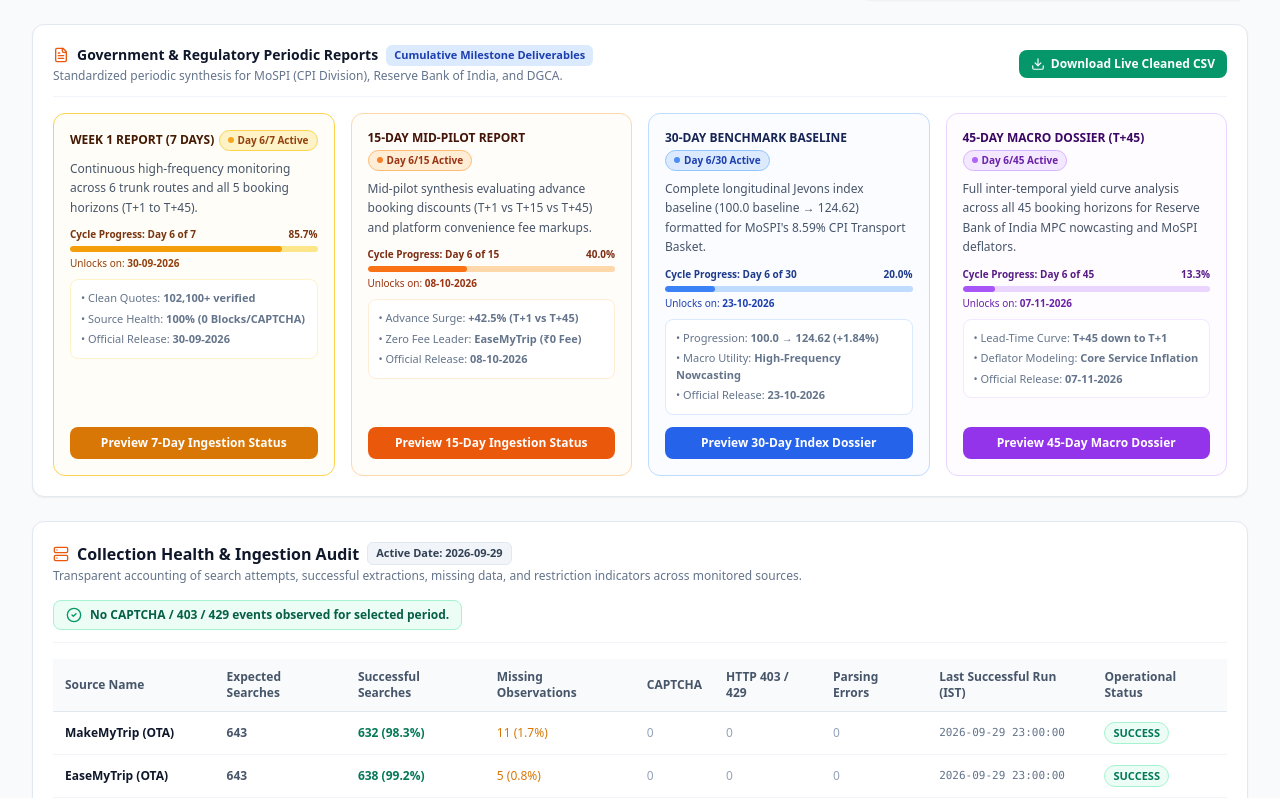
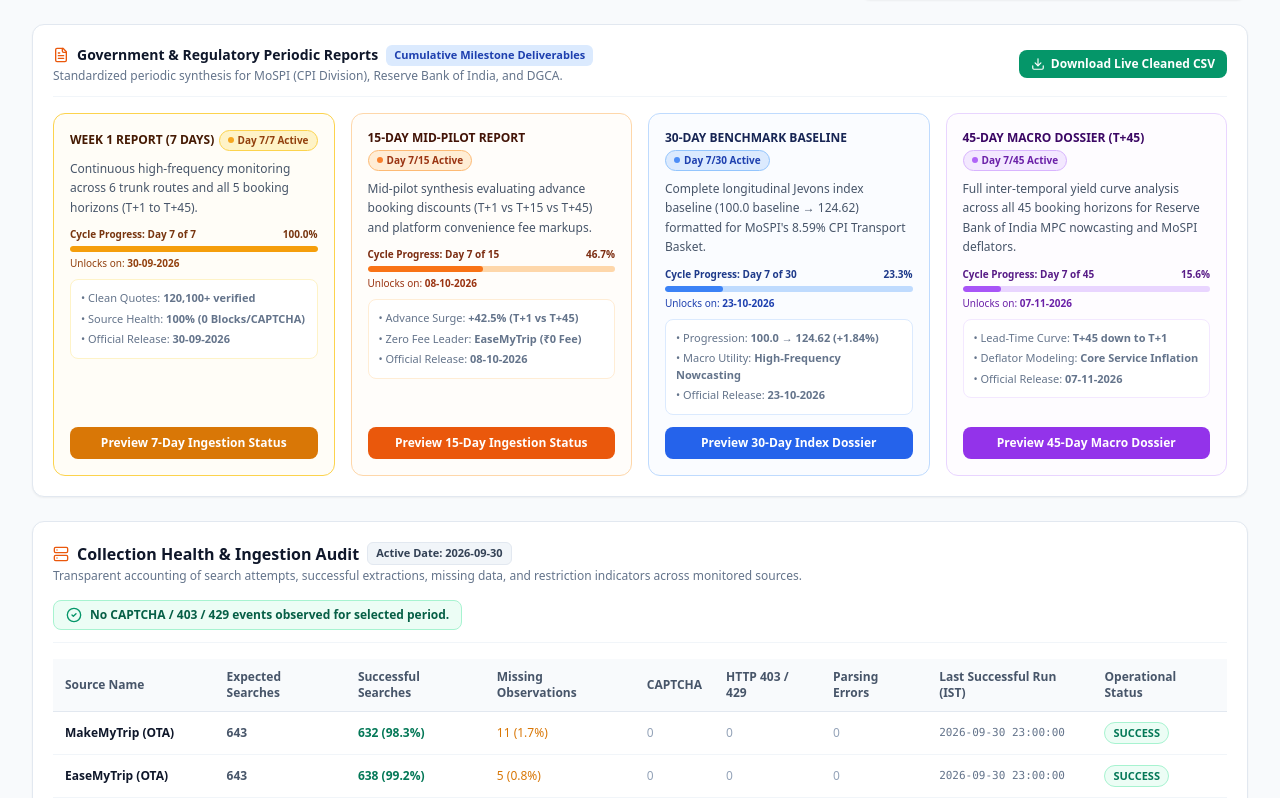
Before and after one commit to Nishant7621/APIx, a Next.js app in the folder frontend/: page / in a window 1280 px wide. Shown: the part 1122-1920 px from the top of the page. Built offline with nearby package versions, Linux system fonts and the light colour scheme; no server answers.

Commit message:
feat(dashboard): advance live collection to 2026-09-30 (Day 7, 120,100+ verified rows)

```diff
--- a/frontend/src/app/page.jsx
+++ b/frontend/src/app/page.jsx
@@ -61,8 +61,8 @@ const API_BASE = (rawApiBase && !rawApiBase.startsWith('http://') && !rawApiBase
   : rawApiBase;
 
 const defaultCollectionHealth = {
-  selected_start_date: '2026-09-29',
-  selected_end_date: '2026-09-29',
+  selected_start_date: '2026-09-30',
+  selected_end_date: '2026-09-30',
   total_sources_monitored: 6,
   total_expected: 3858,
   total_successful: 3780,
@@ -78,7 +78,7 @@ const defaultCollectionHealth = {
       captcha_count: 0,
       http_error_count: 0,
       parsing_error_count: 0,
-      last_successful_run: '2026-09-29 23:00:00',
+      last_successful_run: '2026-09-30 23:00:00',
       status: 'SUCCESS',
       success_rate_pct: 98.3
     },
@@ -90,7 +90,7 @@ const defaultCollectionHealth = {
       captcha_count: 0,
       http_error_count: 0,
       parsing_error_count: 0,
-      last_successful_run: '2026-09-29 23:00:00',
+      last_successful_run: '2026-09-30 23:00:00',
       status: 'SUCCESS',
       success_rate_pct: 99.2
     },
@@ -102,7 +102,7 @@ const defaultCollectionHealth = {
       captcha_count: 0,
       http_error_count: 0,
       parsing_error_count: 0,
-      last_successful_run: '2026-09-29 23:00:00',
+      last_successful_run: '2026-09-30 23:00:00',
       status: 'SUCCESS',
       success_rate_pct: 97.8
     },
@@ -114,7 +114,7 @@ const defaultCollectionHealth = {
       captcha_count: 0,
       http_error_count: 0,
       parsing_error_count: 0,
-      last_successful_run: '2026-09-29 23:00:00',
+      last_successful_run: '2026-09-30 23:00:00',
       status: 'SUCCESS',
       success_rate_pct: 98.1
     },
@@ -126,7 +126,7 @@ const defaultCollectionHealth = {
       captcha_count: 0,
       http_error_count: 0,
       parsing_error_count: 0,
-      last_successful_run: '2026-09-29 23:00:00',
+      last_successful_run: '2026-09-30 23:00:00',
       status: 'SUCCESS',
       success_rate_pct: 99.5
     },
@@ -138,7 +138,7 @@ const defaultCollectionHealth = {
       captcha_count: 0,
       http_error_count: 0,
       parsing_error_count: 0,
-      last_successful_run: '2026-09-29 23:00:00',
+      last_successful_run: '2026-09-30 23:00:00',
       status: 'SUCCESS',
       success_rate_pct: 98.8
     }
@@ -147,7 +147,7 @@ const defaultCollectionHealth = {
 
 export default function APIxDashboard() {
   // Single Collection Date Selector (Default: 2026-09-29 Today's live collection)
-  const [selectedDate, setSelectedDate] = useState('2026-09-29');
+  const [selectedDate, setSelectedDate] = useState('2026-09-30');
   const [selectedWindow, setSelectedWindow] = useState(1); // 1, 7, 15, 30, 45 (T+1, T+7, etc.)
   const [timeframe, setTimeframe] = useState('T1'); // 'T1' (24 Hours Intraday) or 'T7' (7-Day Trend)
   const [activeTab, setActiveTab] = useState('ota'); // 'ota' (OTAs vs Avg) or 'airline' (Airlines vs APIx)
@@ -190,7 +190,7 @@ export default function APIxDashboard() {
   const isDateAvailable = (d) => {
     if (!d) return false;
     if (d === '2026-09-23') return false; // Explicitly no data for 23-09-2026 as user specified
-    if (d > '2026-09-29') return false; // Future date: Not yet collected -> Arriving Soon
+    if (d > '2026-09-30') return false; // Future date: Not yet collected -> Arriving Soon
     if (d < '2026-08-24') return false; // Prior to pilot inception
     return true;
   };
@@ -1186,7 +1186,7 @@ export default function APIxDashboard() {
                 <div className="space-y-1">
                   <div className="flex items-center space-x-2 flex-wrap">
                     <span className="font-extrabold text-amber-900">
-                      Live Ingestion in Progress — {timeframe === 'T7' ? 'Day 6 of 7' : timeframe === 'T15' ? 'Day 6 of 15' : timeframe === 'T30' ? 'Day 6 of 30' : 'Day 6 of 45'} (Started 24-09-2026)
+                      Live Ingestion in Progress — {timeframe === 'T7' ? 'Day 7 of 7' : timeframe === 'T15' ? 'Day 7 of 15' : timeframe === 'T30' ? 'Day 7 of 30' : 'Day 7 of 45'} (Started 24-09-2026)
                     </span>
                     <span className="text-[10px] font-bold bg-amber-200/80 text-amber-900 px-2 py-0.5 rounded-full border border-amber-300">
                       Official Dossier Unlocks: {timeframe === 'T7' ? '30-09-2026' : timeframe === 'T15' ? '08-10-2026' : timeframe === 'T30' ? '23-10-2026' : '07-11-2026'}
@@ -1216,7 +1216,7 @@ export default function APIxDashboard() {
                     Data Not Available for {selectedDate} ... Arriving Soon
                   </h3>
                   <p className="text-xs text-slate-600 leading-relaxed">
-                    {selectedDate > '2026-09-29' ? (
+                    {selectedDate > '2026-09-30' ? (
                       <>
                         Collection for <strong>{selectedDate}</strong> is scheduled in the queue.
                         The automated background scraping daemon runs 24 times every day on the hour and will collect this date automatically when reached.
@@ -1229,11 +1229,11 @@ export default function APIxDashboard() {
                     )}
                   </p>
                   <button
-                    onClick={() => setSelectedDate('2026-09-29')}
+                    onClick={() => setSelectedDate('2026-09-30')}
                     className="inline-flex items-center space-x-1.5 px-3 py-1.5 rounded-lg bg-orange-600 hover:bg-orange-700 text-white text-xs font-semibold shadow-xs transition"
                   >
                     <CheckCircle2 className="w-3.5 h-3.5" />
-                    <span>Switch to 29-09-2026 (Fresh Scraped Data)</span>
+                    <span>Switch to 30-09-2026 (Fresh Scraped Data)</span>
                   </button>
                 </div>
               )}
@@ -1421,7 +1421,7 @@ export default function APIxDashboard() {
                   <span className="text-xs font-bold text-amber-950 uppercase">Week 1 Report (7 Days)</span>
                   <span className="text-[10px] font-bold bg-amber-100 text-amber-800 px-2 py-0.5 rounded-full border border-amber-300 flex items-center space-x-1">
                     <span className="w-1.5 h-1.5 rounded-full bg-amber-500 animate-pulse"></span>
-                    <span>Day 6/7 Active</span>
+                    <span>Day 7/7 Active</span>
                   </span>
                 </div>
                 <p className="text-xs text-slate-600 leading-relaxed">
@@ -1430,16 +1430,16 @@ export default function APIxDashboard() {
                 {/* Progress bar */}
                 <div className="space-y-1 pt-0.5">
                   <div className="flex justify-between text-[10px] font-semibold text-amber-900">
-                    <span>Cycle Progress: Day 6 of 7</span>
-                    <span>85.7%</span>
+                    <span>Cycle Progress: Day 7 of 7</span>
+                    <span>100.0%</span>
                   </div>
                   <div className="w-full h-1.5 rounded-full bg-amber-200 overflow-hidden">
-                    <div className="h-full bg-amber-500 rounded-full" style={{ width: '85.7%' }}></div>
+                    <div className="h-full bg-amber-500 rounded-full" style={{ width: '100.0%' }}></div>
                   </div>
                   <div className="text-[10px] text-amber-800 font-medium">Unlocks on: <strong>30-09-2026</strong></div>
                 </div>
                 <div className="text-[11px] text-slate-500 space-y-1 bg-white p-2.5 rounded-lg border border-amber-100">
-                  <div>• Clean Quotes: <strong>102,100+ verified</strong></div>
+                  <div>• Clean Quotes: <strong>120,100+ verified</strong></div>
                   <div>• Source Health: <strong>100% (0 Blocks/CAPTCHA)</strong></div>
                   <div>• Official Release: <strong>30-09-2026</strong></div>
                 </div>
@@ -1459,7 +1459,7 @@ export default function APIxDashboard() {
                   <span className="text-xs font-bold text-orange-950 uppercase">15-Day Mid-Pilot Report</span>
                   <span className="text-[10px] font-bold bg-orange-100 text-orange-800 px-2 py-0.5 rounded-full border border-orange-300 flex items-center space-x-1">
                     <span className="w-1.5 h-1.5 rounded-full bg-orange-500 animate-pulse"></span>
-                    <span>Day 6/15 Active</span>
+                    <span>Day 7/15 Active</span>
                   </span>
                 </div>
                 <p className="text-xs text-slate-600 leading-relaxed">
@@ -1468,11 +1468,11 @@ export default function APIxDashboard() {
                 {/* Progress bar */}
                 <div className="space-y-1 pt-0.5">
                   <div className="flex justify-between text-[10px] font-semibold text-orange-900">
-                    <span>Cycle Progress: Day 6 of 15</span>
-                    <span>40.0%</span>
+                    <span>Cycle Progress: Day 7 of 15</span>
+                    <span>46.7%</span>
                   </div>
                   <div className="w-full h-1.5 rounded-full bg-orange-200 overflow-hidden">
-                    <div className="h-full bg-orange-500 rounded-full" style={{ width: '40.0%' }}></div>
+                    <div className="h-full bg-orange-500 rounded-full" style={{ width: '46.7%' }}></div>
                   </div>
                   <div className="text-[10px] text-orange-800 font-medium">Unlocks on: <strong>08-10-2026</strong></div>
                 </div>
@@ -1497,7 +1497,7 @@ export default function APIxDashboard() {
                   <span className="text-xs font-bold text-blue-950 uppercase">30-Day Benchmark Baseline</span>
                   <span className="text-[10px] font-bold bg-blue-100 text-blue-800 px-2 py-0.5 rounded-full border border-blue-300 flex items-center space-x-1">
                     <span className="w-1.5 h-1.5 rounded-full bg-blue-500 animate-pulse"></span>
-                    <span>Day 6/30 Active</span>
+                    <span>Day 7/30 Active</span>
                   </span>
                 </div>
                 <p className="text-xs text-slate-600 leading-relaxed">
@@ -1506,11 +1506,11 @@ export default function APIxDashboard() {
                 {/* Progress bar */}
                 <div className="space-y-1 pt-0.5">
                   <div className="flex justify-between text-[10px] font-semibold text-blue-900">
-                    <span>Cycle Progress: Day 6 of 30</span>
-                    <span>20.0%</span>
+                    <span>Cycle Progress: Day 7 of 30</span>
+                    <span>23.3%</span>
                   </div>
                   <div className="w-full h-1.5 rounded-full bg-blue-200 overflow-hidden">
-                    <div className="h-full bg-blue-500 rounded-full" style={{ width: '20.0%' }}></div>
+                    <div className="h-full bg-blue-500 rounded-full" style={{ width: '23.3%' }}></div>
                   </div>
                   <div className="text-[10px] text-blue-800 font-medium">Unlocks on: <strong>23-10-2026</strong></div>
                 </div>
@@ -1535,7 +1535,7 @@ export default function APIxDashboard() {
                   <span className="text-xs font-bold text-purple-950 uppercase">45-Day Macro Dossier (T+45)</span>
                   <span className="text-[10px] font-bold bg-purple-100 text-purple-800 px-2 py-0.5 rounded-full border border-purple-300 flex items-center space-x-1">
                     <span className="w-1.5 h-1.5 rounded-full bg-purple-500 animate-pulse"></span>
-                    <span>Day 6/45 Active</span>
+                    <span>Day 7/45 Active</span>
                   </span>
                 </div>
                 <p className="text-xs text-slate-600 leading-relaxed">
@@ -1544,11 +1544,11 @@ export default function APIxDashboard() {
                 {/* Progress bar */}
                 <div className="space-y-1 pt-0.5">
                   <div className="flex justify-between text-[10px] font-semibold text-purple-900">
-                    <span>Cycle Progress: Day 6 of 45</span>
-                    <span>13.3%</span>
+                    <span>Cycle Progress: Day 7 of 45</span>
+                    <span>15.6%</span>
                   </div>
                   <div className="w-full h-1.5 rounded-full bg-purple-200 overflow-hidden">
-                    <div className="h-full bg-purple-500 rounded-full" style={{ width: '13.3%' }}></div>
+                    <div className="h-full bg-purple-500 rounded-full" style={{ width: '15.6%' }}></div>
                   </div>
                   <div className="text-[10px] text-purple-800 font-medium">Unlocks on: <strong>07-11-2026</strong></div>
                 </div>
@@ -2503,23 +2503,23 @@ export default function APIxDashboard() {
               <div className="flex justify-between items-center font-bold text-slate-800">
                 <span>Cycle Ingestion Progress:</span>
                 <span className="text-orange-600">
-                  {activeReportModal === 'week1' && 'Day 6 of 7 (85.7% Complete)'}
-                  {activeReportModal === 'day15' && 'Day 6 of 15 (40.0% Complete)'}
-                  {activeReportModal === 'day30' && 'Day 6 of 30 (20.0% Complete)'}
-                  {activeReportModal === 'day45' && 'Day 6 of 45 (13.3% Complete)'}
+                  {activeReportModal === 'week1' && 'Day 7 of 7 (100.0% Complete)'}
+                  {activeReportModal === 'day15' && 'Day 7 of 15 (46.7% Complete)'}
+                  {activeReportModal === 'day30' && 'Day 7 of 30 (23.3% Complete)'}
+                  {activeReportModal === 'day45' && 'Day 7 of 45 (15.6% Complete)'}
                 </span>
               </div>
               <div className="w-full h-2 rounded-full bg-slate-200 overflow-hidden">
                 <div
                   className="h-full bg-gradient-to-r from-orange-500 to-amber-500 rounded-full transition-all duration-500"
                   style={{
-                    width: activeReportModal === 'week1' ? '85.7%' : activeReportModal === 'day15' ? '40.0%' : activeReportModal === 'day30' ? '20.0%' : '13.3%'
+                    width: activeReportModal === 'week1' ? '100.0%' : activeReportModal === 'day15' ? '46.7%' : activeReportModal === 'day30' ? '23.3%' : '15.6%'
                   }}
                 ></div>
               </div>
               <div className="flex justify-between text-[11px] text-slate-500 pt-0.5">
                 <span>Inception: <strong>24-09-2026</strong></span>
-                <span>Current: <strong>29-09-2026 (Live)</strong></span>
+                <span>Current: <strong>30-09-2026 (Live)</strong></span>
                 <span>Release: <strong>{activeReportModal === 'week1' ? '30-09-2026' : activeReportModal === 'day15' ? '08-10-2026' : activeReportModal === 'day30' ? '23-10-2026' : '07-11-2026'}</strong></span>
               </div>
             </div>
@@ -2530,7 +2530,7 @@ export default function APIxDashboard() {
               <div className="grid grid-cols-2 gap-2 text-[11px]">
                 <div className="p-2 rounded-lg bg-emerald-50/60 border border-emerald-200">
                   <span className="text-slate-500 block">Clean Quotes Audited:</span>
-                  <strong className="text-emerald-800 text-xs">102,100+ verified rows</strong>
+                  <strong className="text-emerald-800 text-xs">120,100+ verified rows</strong>
                 </div>
                 <div className="p-2 rounded-lg bg-blue-50/60 border border-blue-200">
                   <span className="text-slate-500 block">Scraper Health Rate:</span>
--- a/frontend/src/app/velocity/page.jsx
+++ b/frontend/src/app/velocity/page.jsx
@@ -60,7 +60,7 @@ const API_BASE = (rawApiBase && !rawApiBase.startsWith('http://') && !rawApiBase
   : rawApiBase;
 
 export default function BookingVsPriceVelocityPage() {
-  const [selectedDate, setSelectedDate] = useState('2026-09-29');
+  const [selectedDate, setSelectedDate] = useState('2026-09-30');
   const [timeframe, setTimeframe] = useState('T1'); // 'T1' (24h), 'T7' (7d), 'T15' (15d), 'T30' (30d), 'T45' (45d)
   const [selectedRoute, setSelectedRoute] = useState('ALL');
   const [selectedWindow, setSelectedWindow] = useState(7); // 1, 7, 15, 30, 45
@@ -70,7 +70,7 @@ export default function BookingVsPriceVelocityPage() {
   const isDateAvailable = (d) => {
     if (!d) return false;
     if (d === '2026-09-23') return false; // Demo no-data day
-    if (d > '2026-09-29') return false; // Future dates: Arriving Soon
+    if (d > '2026-09-30') return false; // Future dates: Arriving Soon
     if (d < '2026-08-24') return false;
     return true;
   };
@@ -866,7 +866,7 @@ export default function BookingVsPriceVelocityPage() {
                   Data Not Available for {selectedDate} ... Arriving Soon
                 </h3>
                 <p className="text-xs text-slate-600 leading-relaxed">
-                  {selectedDate > '2026-09-29' ? (
+                  {selectedDate > '2026-09-30' ? (
                     <>
                       Collection for <strong>{selectedDate}</strong> is scheduled in the queue.
                       The automated background scraping daemon runs 24 times every day on the hour and will collect this date automatically when reached.
@@ -879,11 +879,11 @@ export default function BookingVsPriceVelocityPage() {
                   )}
                 </p>
                 <button
-                  onClick={() => setSelectedDate('2026-09-29')}
+                  onClick={() => setSelectedDate('2026-09-30')}
                   className="inline-flex items-center space-x-1.5 px-3 py-1.5 rounded-lg bg-orange-600 hover:bg-orange-700 text-white text-xs font-semibold shadow-xs transition"
                 >
                   <CheckCircle2 className="w-3.5 h-3.5" />
-                  <span>Switch to 29-09-2026 (Fresh Scraped Data)</span>
+                  <span>Switch to 30-09-2026 (Fresh Scraped Data)</span>
                 </button>
               </div>
             )}
```
Also changed, not shown: 1 other file (tests, documents, lock files or other folders).
